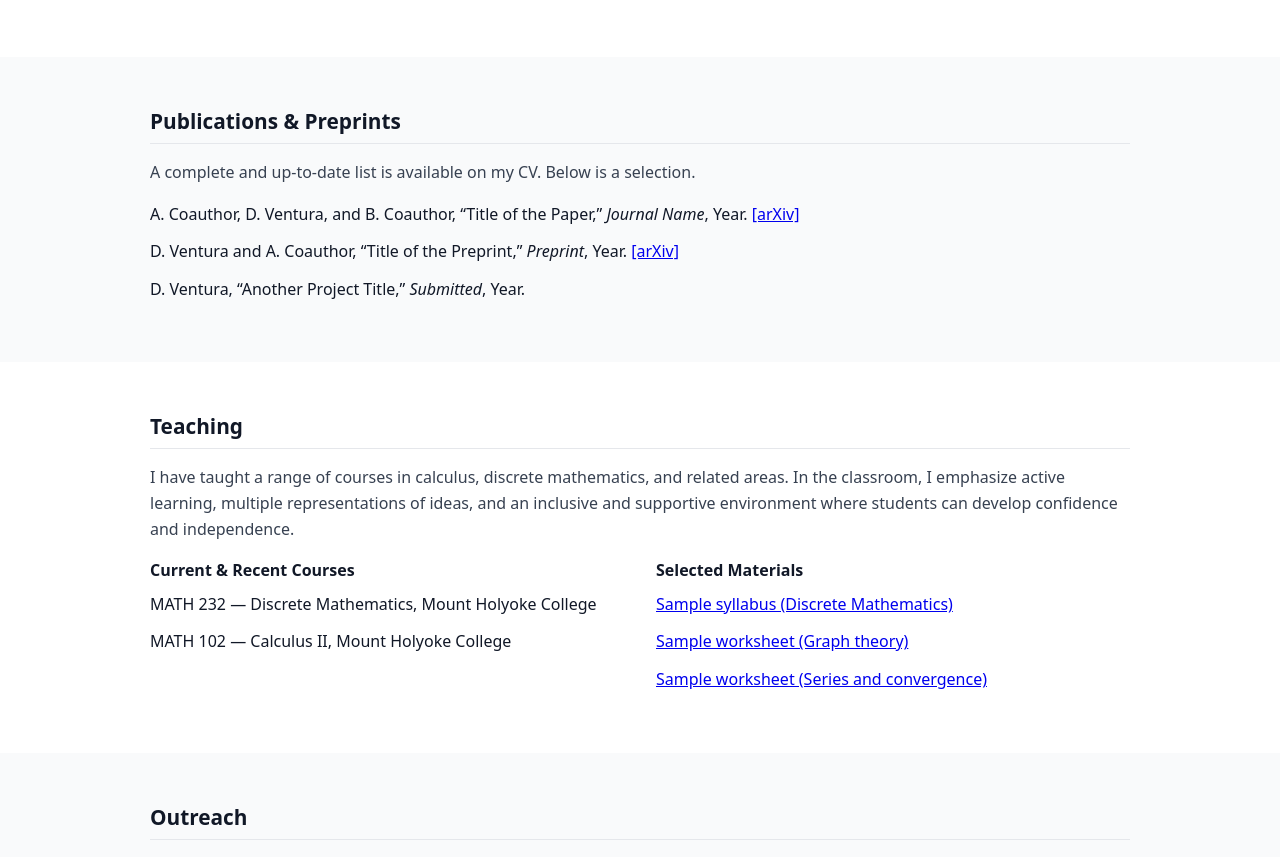
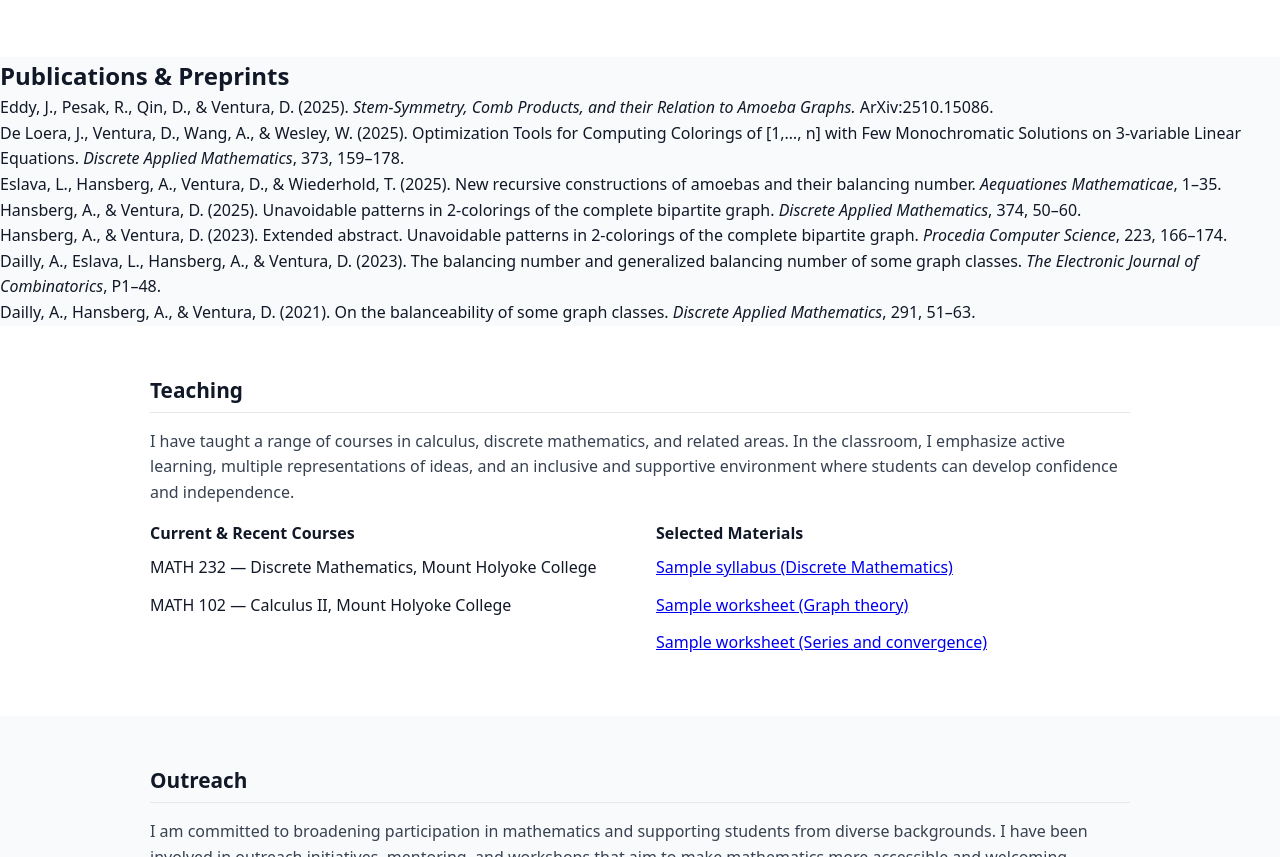
Before and after one commit to denae-ventura/denae-ventura.github.io, a plain HTML site: page index.html in a window 1280 px wide. Shown: the part 994-1851 px from the top of the page. Drawn offline with nearby package versions, Linux system fonts and the light colour scheme.

Commit message:
Update index.html

```diff
--- a/index.html
+++ b/index.html
@@ -113,29 +113,53 @@
     </section>
 
     <!-- PUBLICATIONS -->
-    <section id="publications" class="section">
-      <div class="container">
-        <h2>Publications & Preprints</h2>
-        <p>
-          A complete and up-to-date list is available on my CV. Below is a selection.
-        </p>
-        <ol class="item-list pub-list">
+    <section id="publications">
+  <h2>Publications &amp; Preprints</h2>
+
+  <ol>
     <li>
-            A. Coauthor, D. Ventura, and B. Coauthor,
-            “Title of the Paper,” <em>Journal Name</em>, Year.
-            <a href="#" target="_blank" rel="noopener">[arXiv]</a>
+      Eddy, J., Pesak, R., Qin, D., &amp; Ventura, D. (2025).
+      <em>Stem-Symmetry, Comb Products, and their Relation to Amoeba Graphs.</em>
+      ArXiv:2510.15086.
     </li>
+
     <li>
-            D. Ventura and A. Coauthor,
-            “Title of the Preprint,” <em>Preprint</em>, Year.
-            <a href="#" target="_blank" rel="noopener">[arXiv]</a>
+      De Loera, J., Ventura, D., Wang, A., &amp; Wesley, W. (2025).
+      Optimization Tools for Computing Colorings of [1,&hellip;, n] with Few Monochromatic Solutions
+      on 3-variable Linear Equations.
+      <em>Discrete Applied Mathematics</em>, 373, 159&ndash;178.
     </li>
+
     <li>
-            D. Ventura,
-            “Another Project Title,” <em>Submitted</em>, Year.
+      Eslava, L., Hansberg, A., Ventura, D., &amp; Wiederhold, T. (2025).
+      New recursive constructions of amoebas and their balancing number.
+      <em>Aequationes Mathematicae</em>, 1&ndash;35.
+    </li>
+
+    <li>
+      Hansberg, A., &amp; Ventura, D. (2025).
+      Unavoidable patterns in 2-colorings of the complete bipartite graph.
+      <em>Discrete Applied Mathematics</em>, 374, 50&ndash;60.
+    </li>
+
+    <li>
+      Hansberg, A., &amp; Ventura, D. (2023).
+      Extended abstract. Unavoidable patterns in 2-colorings of the complete bipartite graph.
+      <em>Procedia Computer Science</em>, 223, 166&ndash;174.
+    </li>
+
+    <li>
+      Dailly, A., Eslava, L., Hansberg, A., &amp; Ventura, D. (2023).
+      The balancing number and generalized balancing number of some graph classes.
+      <em>The Electronic Journal of Combinatorics</em>, P1&ndash;48.
+    </li>
+
+    <li>
+      Dailly, A., Hansberg, A., &amp; Ventura, D. (2021).
+      On the balanceability of some graph classes.
+      <em>Discrete Applied Mathematics</em>, 291, 51&ndash;63.
     </li>
   </ol>
-      </div>
 </section>
 
     <!-- TEACHING -->
```
Lines whose indentation alone changed are shown as unchanged.
